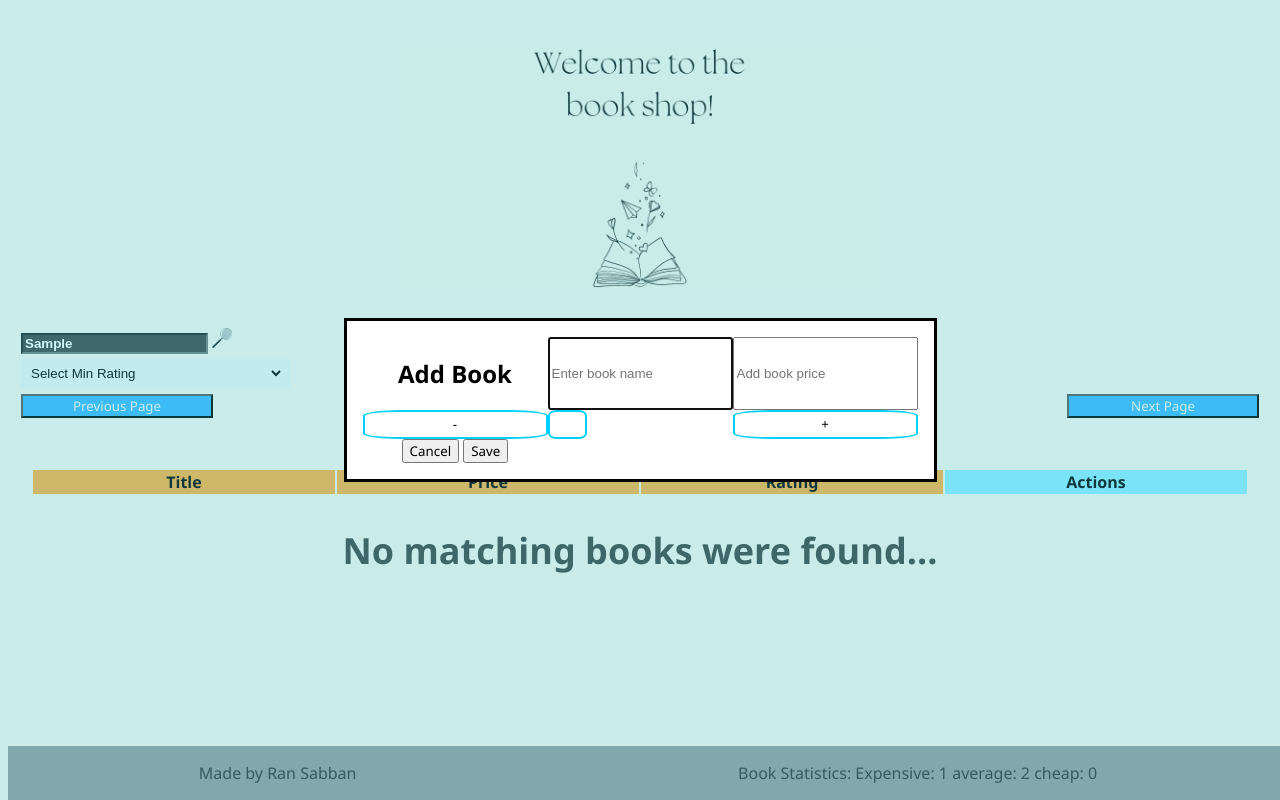
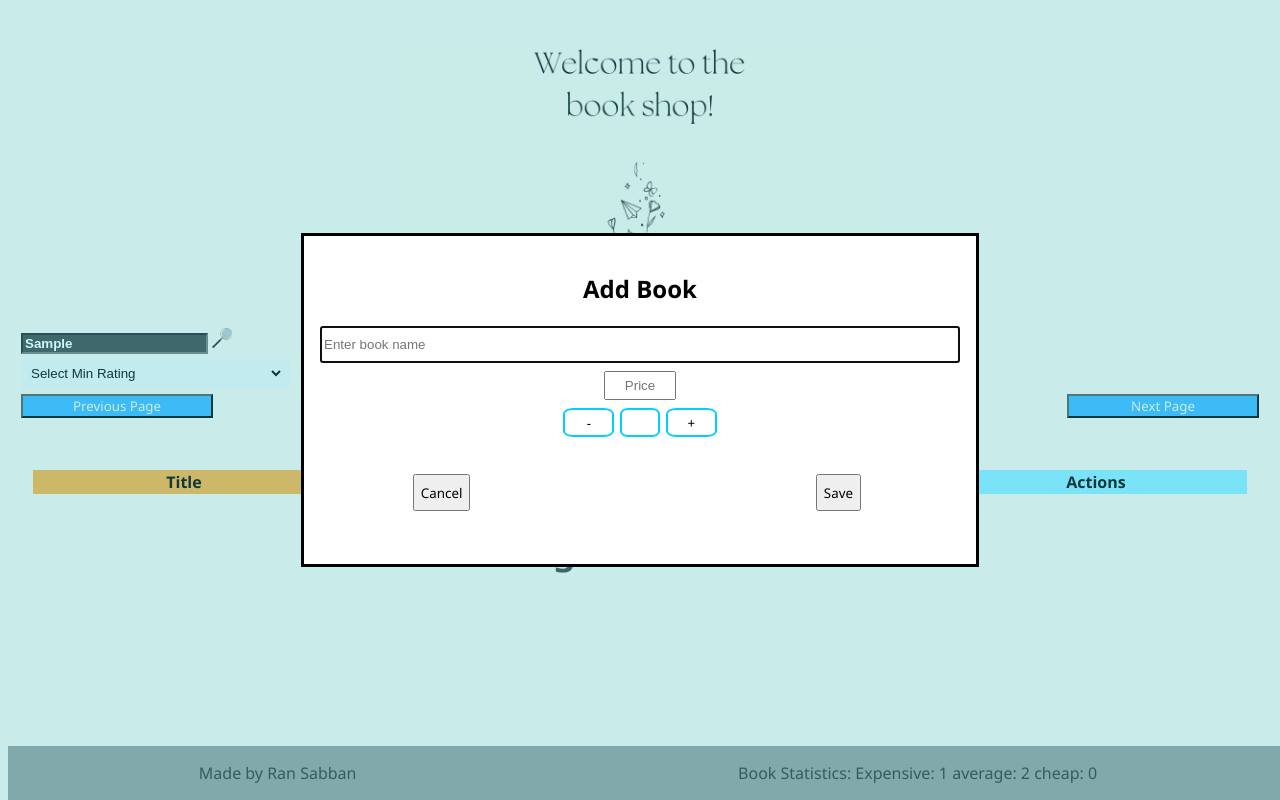
Before and after one commit to RanSabban/ex-book-shop, a plain HTML site: page index.html in a window 1280 px wide. Both pictures are taken after typing "Sample" into the empty fields and a click on the button "Add Book". Drawn offline with Linux system fonts and the light colour scheme.

Commit message:
Additional design for modal

```diff
--- a/css/style.css
+++ b/css/style.css
@@ -68,7 +68,6 @@ td{
     width: 100%;
     grid-template-columns: repeat(3, 1fr);
     grid-template-rows: repeat(3, 30px);
-    /* height: 10vh; */
 }
 
 .search-box{
@@ -109,7 +108,86 @@ td{
     color: #F8F1E8;
 }
 
-form{
+.book-edit-modal{
+    width: 50vw;
+}
+
+.book-edit-form{
+    display: grid;
+    grid-template-columns: 1fr 12vw 1fr;
+    grid-template-rows: repeat(8,1fr);
+}
+
+.book-edit-form h2{
+    grid-row: 1 / 3;
+    grid-column: 1/-1;
+}
+
+.book-add-name{
+    grid-row: 3;
+    grid-column: 1/-1;
+}
+
+.book-add-price{
+    margin-block-start: 1vh;
+    grid-row: 4;
+    grid-column: 1/-1;
+    justify-self: center;
+    width: 5vw;
+    text-align: center;
+}
+
+.book-add-rating{
+    width: 2vw;
+    padding: 5px;
+    text-align: center;
+    border-width: 2px;
+    border-color: rgb(0, 208, 255);
+    border-style: solid;
+    border-radius: 20%;
+    justify-self: center;
+    align-self: center;
+    margin-block-start: 1vh;
+    grid-row: 5;
+    grid-column: 2;
+}
+
+.plus-btn{
+    width: 4vw;
+    margin-block-start: 1vh;
+    grid-row: 5;
+    grid-column: 2;
+    justify-self: end;
+}
+
+.minus-btn{
+    width: 4vw;
+    margin-block-start: 1vh;
+    grid-row: 5;
+    grid-column: 2;
+    justify-self: start;
+}
+
+.save-btn{
+    grid-row: 7;
+    grid-column: 3;
+    justify-self: center;
+}
+
+.cancel-btn{
+    grid-column: 1;
+    grid-row: 7;
+    justify-self: center;
+}
+
+.plus-btn, .minus-btn{
+    border-style: solid;
+    background-color: white;
+    border-color: rgb(0, 208, 255);
+    border-radius: 20%;
+}
+
+.filter-books{
     grid-template-columns: 1fr repeat(2,1fr);
     display: grid;
     grid-row: 1;
@@ -254,15 +332,7 @@ footer{
     justify-self: center;
 }
 
-.book-add-rating{
-    width: 25px;
-    padding: 5px;
-    text-align: center;
-    border-width: 2px;
-    border-color: rgb(0, 208, 255);
-    border-style: solid;
-    border-radius: 20%;
-}
+
 
 input::-webkit-outer-spin-button,
 input::-webkit-inner-spin-button {
@@ -270,12 +340,7 @@ input::-webkit-inner-spin-button {
   margin: 0;
 }
 
-.plus-btn, .minus-btn{
-    border-style: solid;
-    background-color: white;
-    border-color: rgb(0, 208, 255);
-    border-radius: 20%;
-}
+
 
 .sort-by-rating, .sort-by-price, .sort-by-name{
     cursor: pointer;
--- a/index.html
+++ b/index.html
@@ -64,17 +64,15 @@
     <section class = "grid-container"></section>
 
     <dialog class = "book-edit-modal" onclose = "onCloseCarEdit()">
-        <form onsubmit="onSaveCar()" method="dialog">
+        <form class="book-edit-form" onsubmit="onSaveCar()" method="dialog">
             <h2>Add Book</h2>
             <input class = "book-add-name" type="text" placeholder="Enter book name">
-            <input class = "book-add-price" type="number" placeholder="Add book price">
+            <input class = "book-add-price" type="number" placeholder="Price">
             <button onclick="minusBtnRating(this)" class = "minus-btn" type="button">-</button>
             <input class = "book-add-rating" type="number" min="1" max="5">
             <button onclick="plusBtnRating(this)" class = "plus-btn" type="button">+</button>
-            <div class = "actions">
-                <button type="button" onclick="onCloseCarEdit()">Cancel</button>
-                <button>Save</button>
-            </div>
+                <button class="cancel-btn" type="button" onclick="onCloseCarEdit()">Cancel</button>
+                <button class="save-btn">Save</button>
         </form>
     </dialog>
 
```
